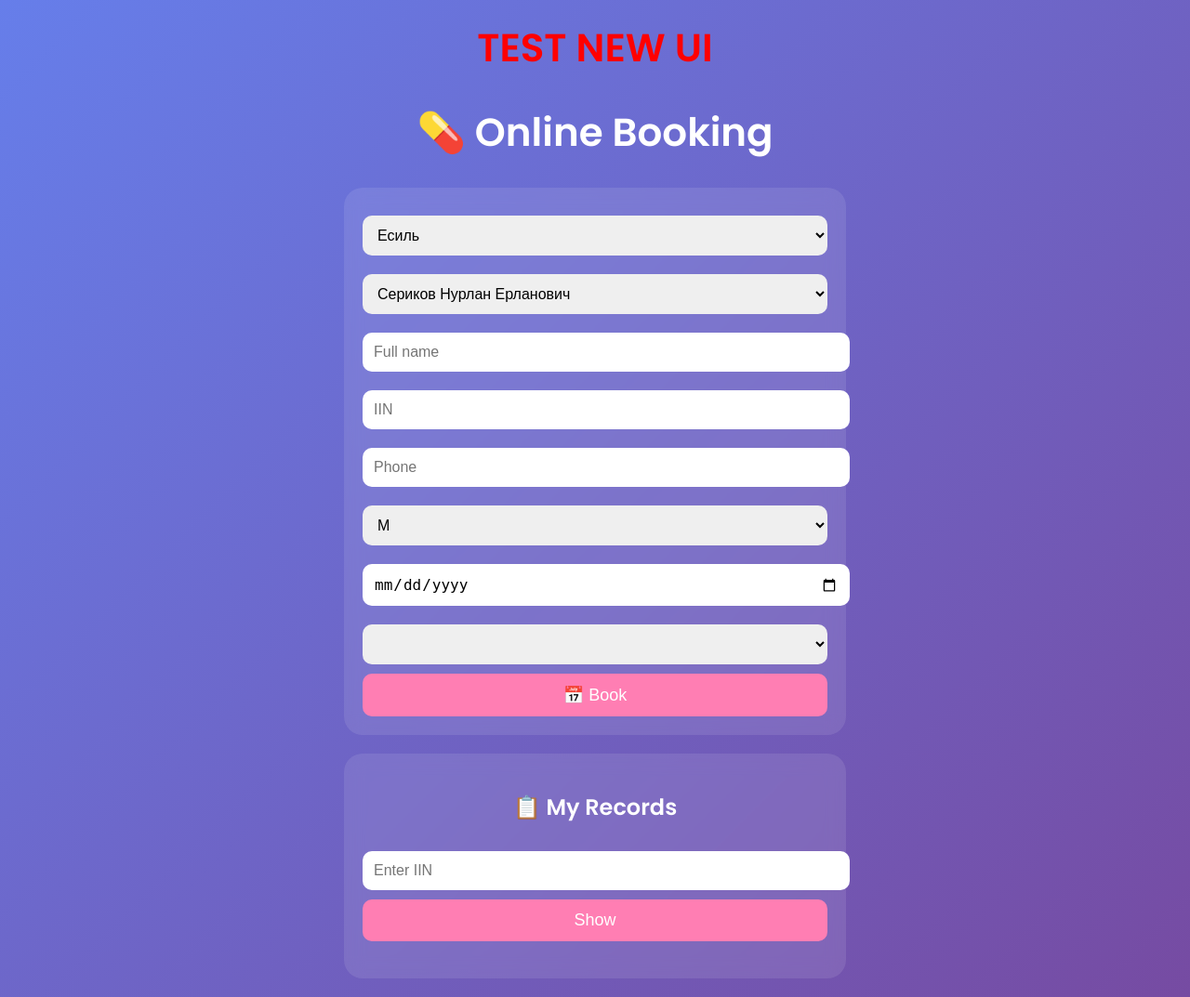
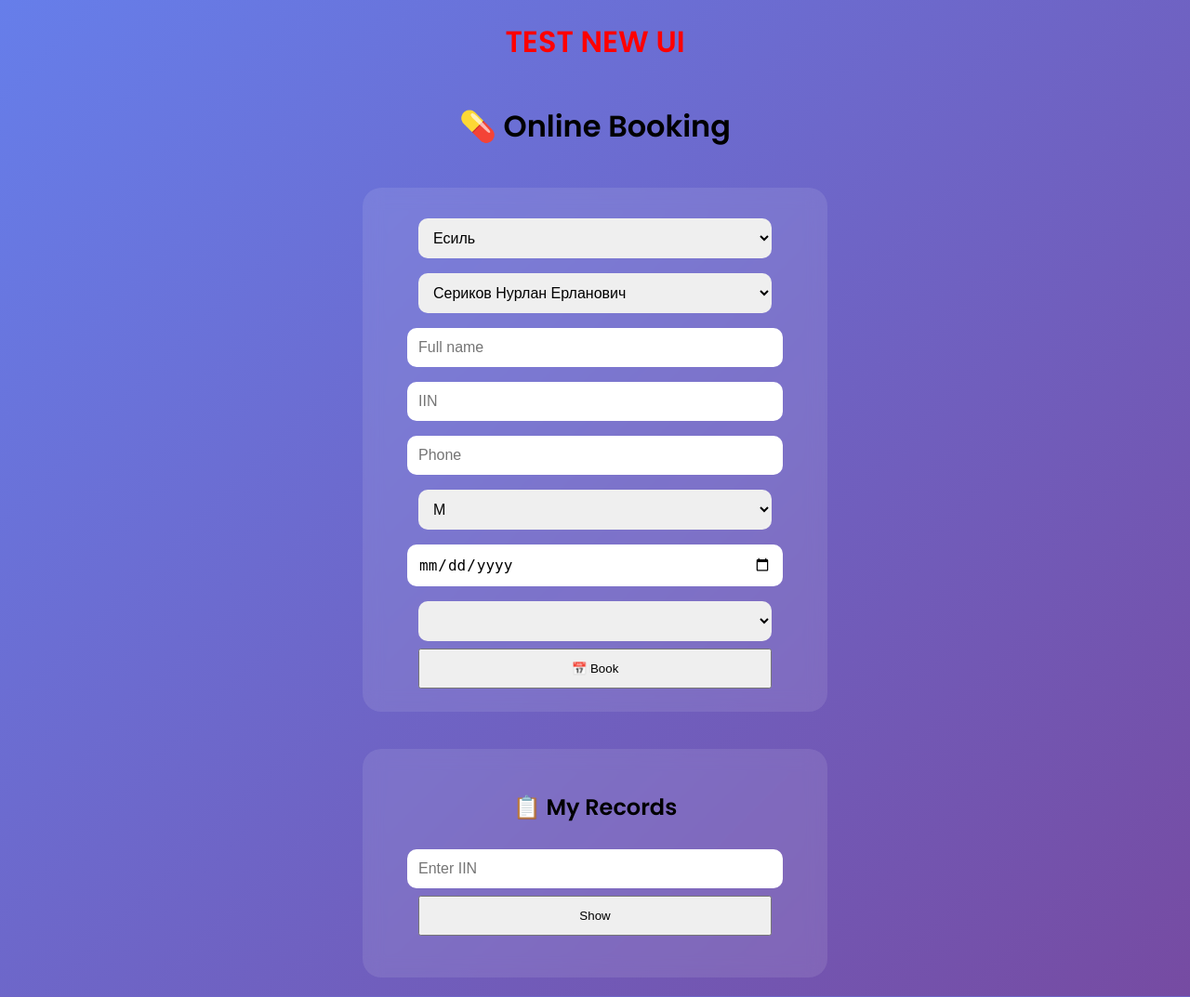
Before and after one commit to aruzhantazhigarina-ctrl/hospital-system, a Flask app: page / in a window 1280 px wide. Shown: the whole page at 93% size. Run offline with Flask 3, Linux system fonts and the light colour scheme; data comes from the database, SQL or seed files in the repository; lists and menus that the app fills with data are empty.

Commit message:
Update index.html

```diff
--- a/templates/index.html
+++ b/templates/index.html
@@ -11,29 +11,31 @@ body {
     margin: 0;
     font-family: 'Poppins', sans-serif;
     background: linear-gradient(135deg, #667eea, #764ba2);
-    color: white;
-    text-align: center;
-}
 
-h1 {
-    font-size: 42px;
-    margin-top: 20px;
+    display: flex;
+    flex-direction: column;
+    align-items: center;   /* ✅ центр по горизонтали */
 }
 
 .container {
     background: rgba(255,255,255,0.1);
-    padding: 20px;
+    padding: 25px;
     margin: 20px auto;
-    width: 90%;
-    max-width: 500px;
+    width: 100%;
+    max-width: 450px;      /* ✅ фикс ширина */
     border-radius: 20px;
     backdrop-filter: blur(10px);
+
+    display: flex;
+    flex-direction: column;
+    align-items: center;   /* ✅ центр содержимого */
 }
 
 input, select {
     width: 100%;
+    max-width: 380px;      /* ✅ чтобы не “прыгали” */
     padding: 12px;
-    margin: 10px 0;
+    margin: 8px 0;
     border-radius: 10px;
     border: none;
     font-size: 16px;
@@ -41,19 +43,9 @@ input, select {
 
 button {
     width: 100%;
+    max-width: 380px;
     padding: 12px;
-    border: none;
-    border-radius: 10px;
-    background: #ff7eb3;
-    color: white;
-    font-size: 18px;
-    cursor: pointer;
 }
-
-button:hover {
-    background: #ff4f9a;
-}
-
 #records {
     margin-top: 20px;
 }
```
